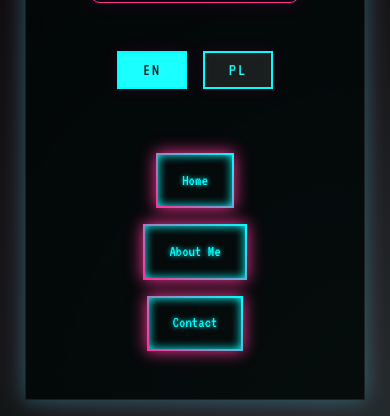
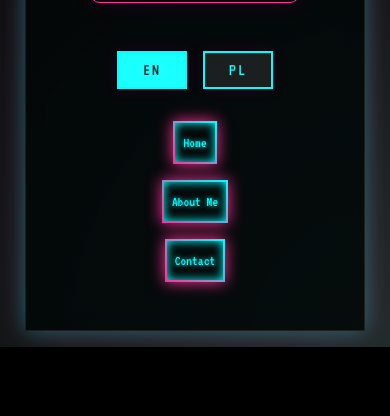
Before and after one commit to szyma1/portfolio.github.io, a plain HTML site: page projects.html in a window 390 px wide. Shown: the part 2866-3282 px from the top of the page. After the commit the page ends 3213 px from the top, so only its background shows below. Drawn offline with Linux system fonts and the light colour scheme.

Commit message:
feat: add responsive CTA button styles for improved layout on mobile devices

```diff
--- a/projects.html
+++ b/projects.html
@@ -156,6 +156,30 @@
             border-radius: 5px;
             transition: all 0.3s ease;
         }
+
+        .cta-buttons {
+            width: 100%;
+            max-width: 300px;
+            margin: 0 auto;
+            padding: 0 1rem;
+        }
+
+        .cta-button {
+            width: auto;
+            padding: 0.5rem 1rem;
+            font-size: 0.9rem;
+        }
+
+        @media (max-width: 768px) {
+            .cta-buttons {
+                padding: 0 0.5rem;
+            }
+
+            .cta-button {
+                padding: 0.5rem;
+                min-width: auto;
+            }
+        }
     </style>
 </head>
 <body>
```
